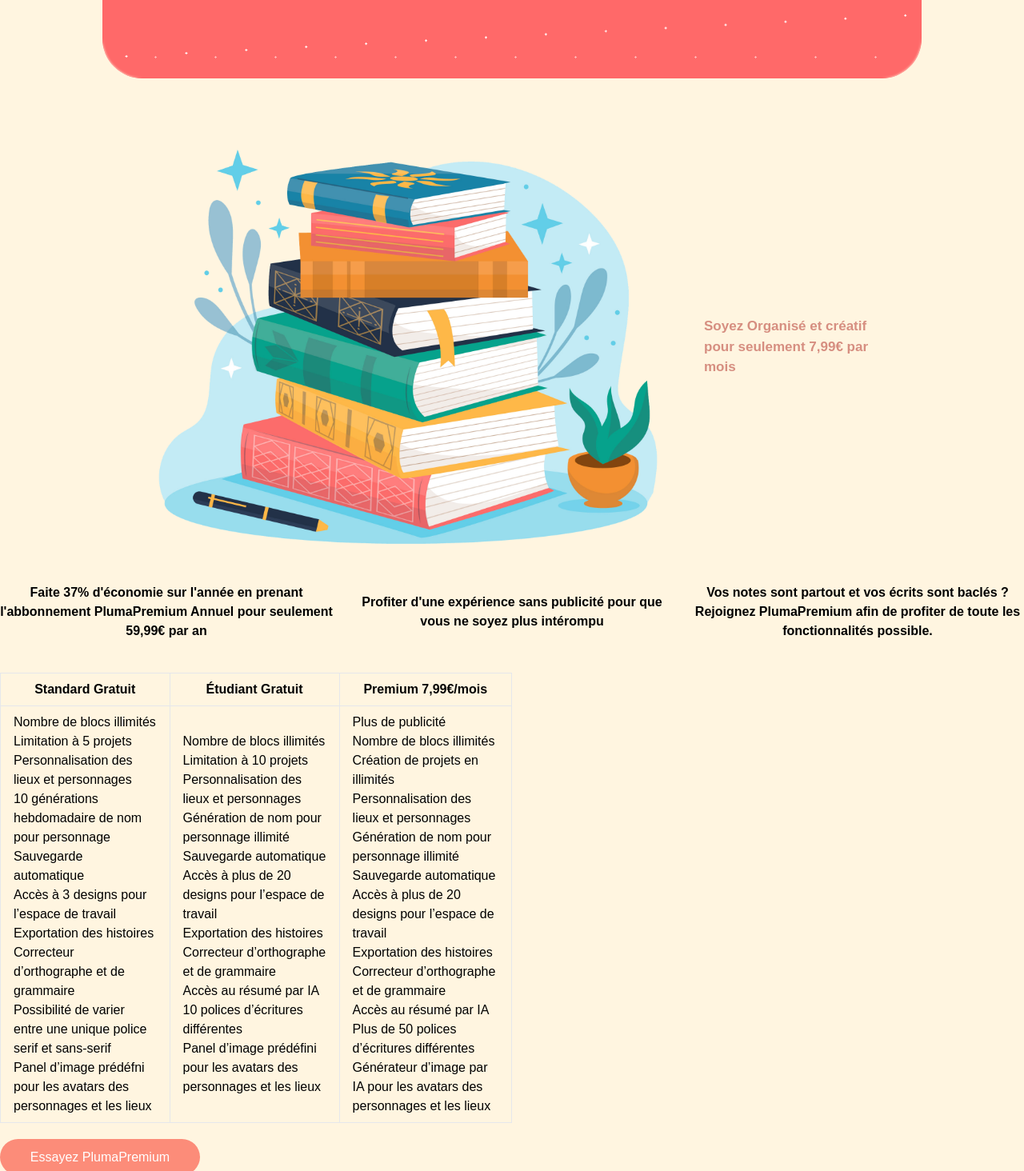
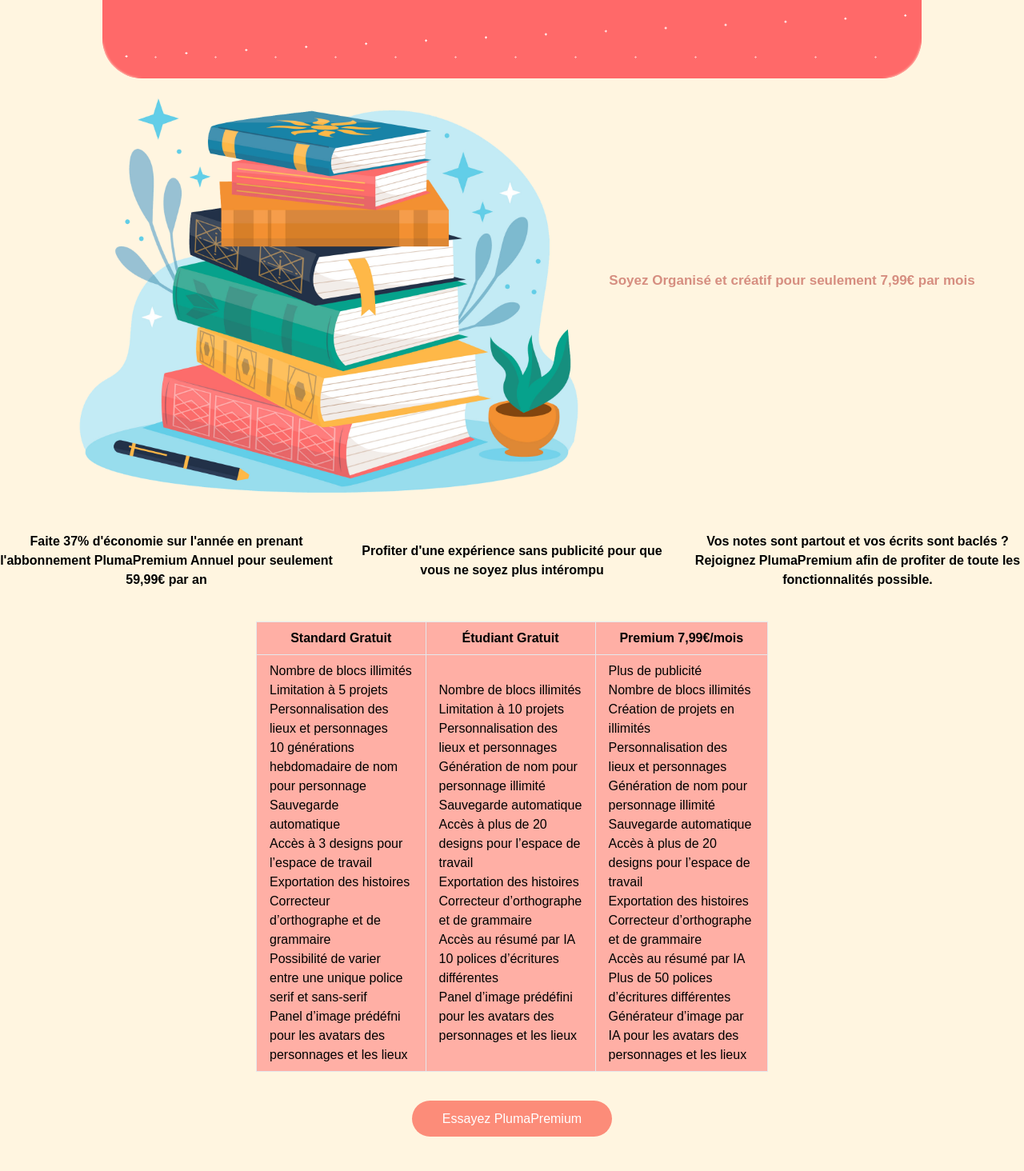
Before and after one commit to Nuxnuxx/Pluma, a React (Create React App) app in the folder client/: page /premium in a window 1280 px wide. Shown: the part 506-1970 px from the top of the page at 80% size. After the commit the page ends 1927 px from the top, so only its background shows below. Built offline with nearby package versions, Linux system fonts and the light colour scheme.

Commit message:
Avancement page premium

```diff
--- a/client/src/siteVitrine/pages/PlumaPremium.js
+++ b/client/src/siteVitrine/pages/PlumaPremium.js
@@ -16,10 +16,9 @@ const PlumaPremium = () => {
                     </div>
                 </div>
             </div>
-            <div className="flex mt-20 mx-40">
+            <div className="flex justify-center mt-4">
                 <img src="/assets/pile-de-livre.png" alt="pile de livre" className="pile-de-livre"/>
-
-                <div className={"sous-titre flex items-center justify-center m-5"}>
+                <div className="sous-titre mt-56">
                     <p>Soyez Organisé et créatif pour seulement 7,99€ par mois</p>
                 </div>
             </div>
@@ -34,9 +33,9 @@ const PlumaPremium = () => {
                     <strong>Vos notes sont partout et vos écrits sont baclés ? Rejoignez PlumaPremium afin de profiter de toute les fonctionnalités possible.</strong>
                 </div>
             </div>
-            <div className="w-1/2 mt-10">
-                <table className="table-auto">
-                    <thead>
+            <div className="w-1/2 mx-auto mt-10">
+                <table className="table-auto custom-table">
+                <thead>
                     <tr>
                         <th className="border px-4 py-2">Standard Gratuit</th>
                         <th className="border px-4 py-2">Étudiant Gratuit</th>
@@ -82,10 +81,9 @@ const PlumaPremium = () => {
                     </tbody>
                 </table>
             </div>
-            <div>
-                <button className="btnEssaisPremium items-center justify-center mr-4">Essayez PlumaPremium</button>
+            <div className="text-center mt-4">
+                <button className="btnEssaisPremium mx-auto">Essayez PlumaPremium</button>
             </div>
-
             <ComposantPremiumEffect />
         </div>
     );
--- a/client/src/siteVitrine/styles/PlumaPremium.scss
+++ b/client/src/siteVitrine/styles/PlumaPremium.scss
@@ -47,7 +47,7 @@
   strong {
     z-index: 2;
     font-family: 'Avalors Personal Use', serif;
-    font-size: 20px;
+    font-size: 30px;
     letter-spacing: 5px;
     color: #FFFFFF;
     text-shadow: 0 0 4px white;
@@ -148,6 +148,10 @@
   font-weight: bold;
 }
 
+.custom-table {
+  background-color: #FFAFA5; /* Couleur de fond */
+}
+
 .btnEssaisPremium {
   font-family: 'Titillium Web', sans-serif;
   width: 250px;
```
